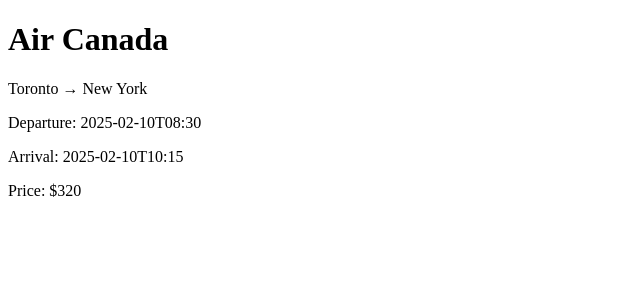
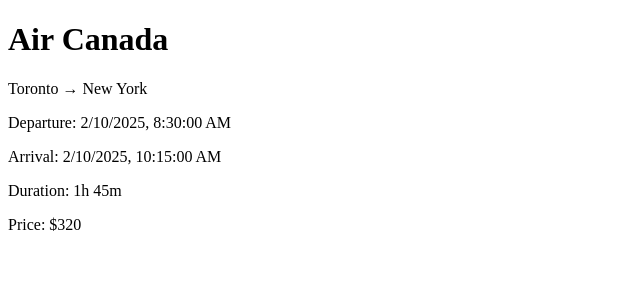
Before and after one commit to DmitriiM1/air-tickets-web, a React (Vite) app in the folder air-tickets-web/: page /flight/1 in a window 1280 px wide. Shown: the top 300 px of the page, without its empty margins (0-640 px from the left). Built offline with nearby package versions, Linux system fonts and the light colour scheme.

Commit message:
improve flight details with formatted dates and duration

```diff
--- a/air-tickets-web/src/pages/FlightDetailsPage.tsx
+++ b/air-tickets-web/src/pages/FlightDetailsPage.tsx
@@ -1,27 +1,58 @@
 import { useParams } from 'react-router-dom'
+import { useEffect, useState } from 'react'
 import { getFlights } from '../services/flightApi'
-import { useEffect, useState } from 'react'
 import type { Flight } from '../types/flight'
 
 export default function FlightDetailsPage() {
-  const { id } = useParams()
+  const { id } = useParams<{ id: string }>()
   const [flight, setFlight] = useState<Flight | null>(null)
+  const [loading, setLoading] = useState(true)
 
   useEffect(() => {
     getFlights().then(flights => {
       setFlight(flights.find(f => f.id === id) || null)
+      setLoading(false)
     })
   }, [id])
 
-  if (!flight) return <p>Loading...</p>
+  if (loading) {
+    return <p>Loading flight details...</p>
+  }
+
+  if (!flight) {
+    return <p>Flight not found</p>
+  }
+
+  const departure = new Date(flight.departureTime)
+  const arrival = new Date(flight.arrivalTime)
+
+  const durationMinutes =
+    (arrival.getTime() - departure.getTime()) / 1000 / 60
+
+  const hours = Math.floor(durationMinutes / 60)
+  const minutes = Math.floor(durationMinutes % 60)
 
   return (
-    <>
-      <h1>{flight.airline}</h1>
-      <p>{flight.from} → {flight.to}</p>
-      <p>Departure: {flight.departureTime}</p>
-      <p>Arrival: {flight.arrivalTime}</p>
-      <p>Price: ${flight.price}</p>
-    </>
+    <div>
+      <h1 className="text-xl font-semibold mb-2">{flight.airline}</h1>
+
+      <p className="mb-1">
+        {flight.from} → {flight.to}
+      </p>
+
+      <p className="text-sm">
+        Departure: {departure.toLocaleString()}
+      </p>
+
+      <p className="text-sm">
+        Arrival: {arrival.toLocaleString()}
+      </p>
+
+      <p className="text-sm">
+        Duration: {hours}h {minutes}m
+      </p>
+
+      <p className="mt-2 font-bold">Price: ${flight.price}</p>
+    </div>
   )
 }
```
